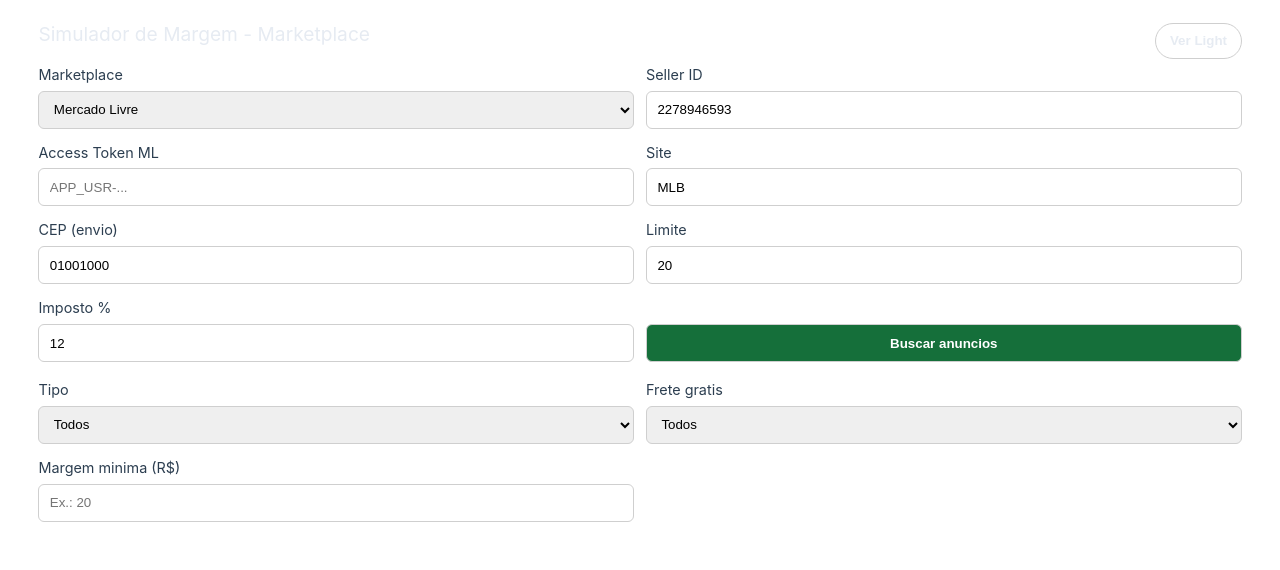
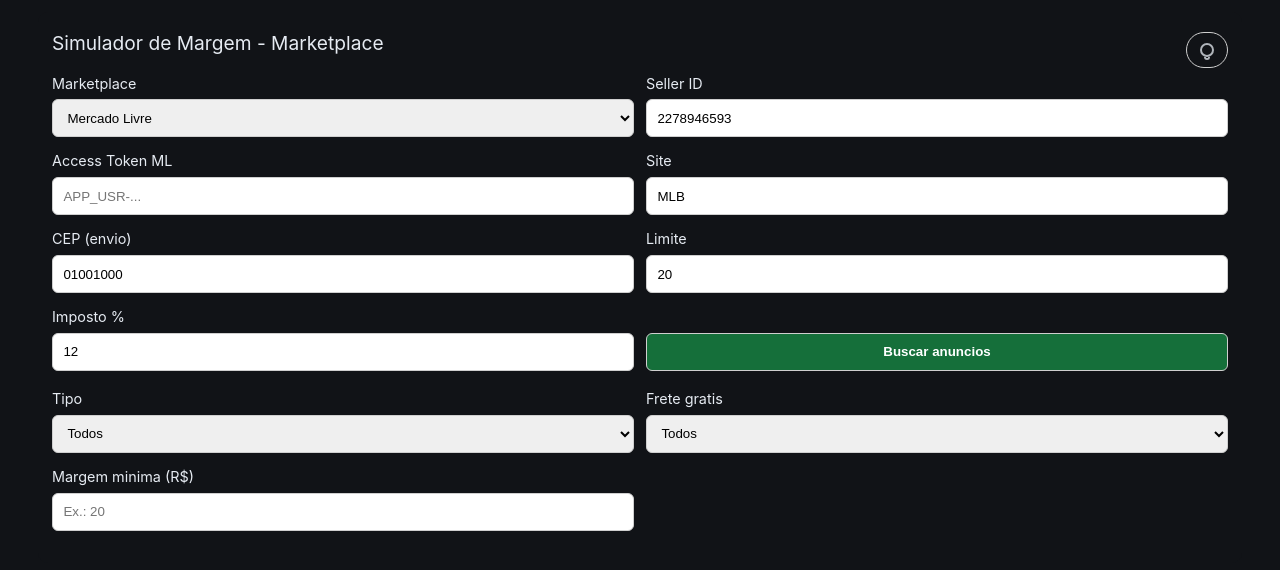
Before and after one commit to guibardev/api-mercado-livre, a Vue app: page / in a window 1280 px wide. Shown: the top 570 px of the page. Built offline with nearby package versions, Linux system fonts and the light colour scheme.

Commit message:
style: improve container spacing and theme toggle UI

```diff
--- a/src/App.vue
+++ b/src/App.vue
@@ -61,9 +61,17 @@ watch(shopeeAccessToken, (novoToken) => {
   localStorage.setItem(SHOPEE_TOKEN_STORAGE_KEY, valor)
 })
 
-watch(tema, (novoTema) => {
-  localStorage.setItem(THEME_STORAGE_KEY, novoTema)
-})
+watch(
+  tema,
+  (novoTema) => {
+    localStorage.setItem(THEME_STORAGE_KEY, novoTema)
+    if (typeof document !== 'undefined') {
+      document.body.classList.toggle('app-light', novoTema === 'light')
+      document.body.classList.toggle('app-dark', novoTema === 'dark')
+    }
+  },
+  { immediate: true }
+)
 
 watch(aliquotaImposto, (novaAliquota) => {
   const valor = Number(novaAliquota)
@@ -525,8 +533,14 @@ async function carregarAnuncios() {
   <main class="container" :class="`theme-${tema}`">
     <div class="topbar">
       <h1>Simulador de Margem - Marketplace</h1>
-      <button class="theme-btn" type="button" @click="alternarTema">
-        {{ tema === 'dark' ? 'Ver Light' : 'Ver Dark' }}
+      <button
+        class="theme-btn lamp-toggle"
+        :class="{ on: tema === 'light' }"
+        type="button"
+        :aria-label="tema === 'dark' ? 'Ativar tema claro' : 'Ativar tema escuro'"
+        @click="alternarTema"
+      >
+        <span class="lamp-icon" aria-hidden="true"></span>
       </button>
     </div>
 
@@ -865,8 +879,9 @@ async function carregarAnuncios() {
 <style scoped>
 .container {
   width: 90vw;
-  margin: 0 5vw;
-  padding: 1.2rem 0;
+  margin: 1rem 5vw;
+  padding: 1.2rem 1rem;
+  border-radius: 10px;
   --panel-bg: #121416;
   --card-bg: rgba(25, 30, 34, 0.85);
   --card-border: #2d2d2d;
@@ -878,6 +893,9 @@ async function carregarAnuncios() {
   --error: #ff7b8c;
   --switch-off: #4a4f57;
   --text-main: #e6ebf2;
+  --surface-bg: #111317;
+  background: var(--surface-bg);
+  color: var(--text-main);
 }
 
 .theme-light {
@@ -892,11 +910,23 @@ async function carregarAnuncios() {
   --error: #c0262d;
   --switch-off: #b5bcc9;
   --text-main: #111827;
+  --surface-bg: #f3f6fb;
 }
 
 .theme-dark {
   --panel-bg: #121416;
   --card-bg: rgba(25, 30, 34, 0.85);
+  --surface-bg: #111317;
+}
+
+:global(body.app-light) {
+  background: #f3f6fb !important;
+  color: #111827 !important;
+}
+
+:global(body.app-dark) {
+  background: #111317 !important;
+  color: #e6ebf2 !important;
 }
 
 .topbar {
@@ -915,6 +945,48 @@ async function carregarAnuncios() {
   padding: 0 0.85rem;
   font-weight: 600;
   cursor: pointer;
+}
+
+.lamp-toggle {
+  width: 42px;
+  padding: 0;
+  display: inline-flex;
+  align-items: center;
+  justify-content: center;
+  border-radius: 999px;
+}
+
+.lamp-icon {
+  width: 14px;
+  height: 14px;
+  border-radius: 50%;
+  border: 2px solid currentColor;
+  position: relative;
+  opacity: 0.75;
+}
+
+.lamp-icon::before {
+  content: '';
+  position: absolute;
+  width: 6px;
+  height: 3px;
+  border: 2px solid currentColor;
+  border-top: 0;
+  border-radius: 0 0 4px 4px;
+  left: 50%;
+  transform: translateX(-50%);
+  top: 12px;
+}
+
+.lamp-toggle.on {
+  color: #f6a623;
+  box-shadow: 0 0 0 2px rgba(246, 166, 35, 0.25);
+}
+
+.lamp-toggle.on .lamp-icon {
+  background: #ffd77a;
+  box-shadow: 0 0 10px rgba(255, 196, 72, 0.85);
+  opacity: 1;
 }
 
 h1 {
@@ -1200,7 +1272,8 @@ tfoot td {
 @media (max-width: 1280px) {
   .container {
     width: 94vw;
-    margin: 0 3vw;
+    margin: 0.75rem 3vw;
+    padding: 1rem 0.85rem;
   }
 
   h1 {
```
